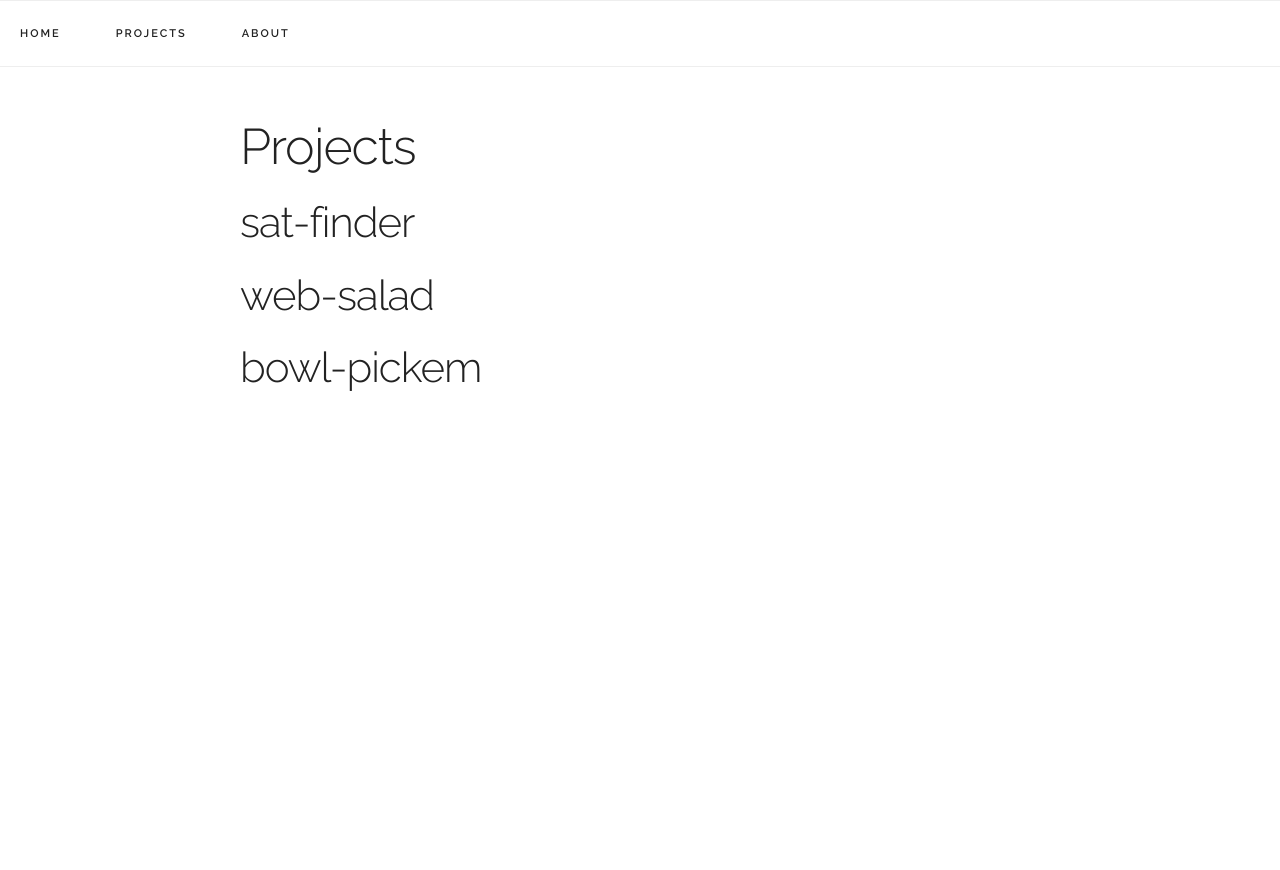
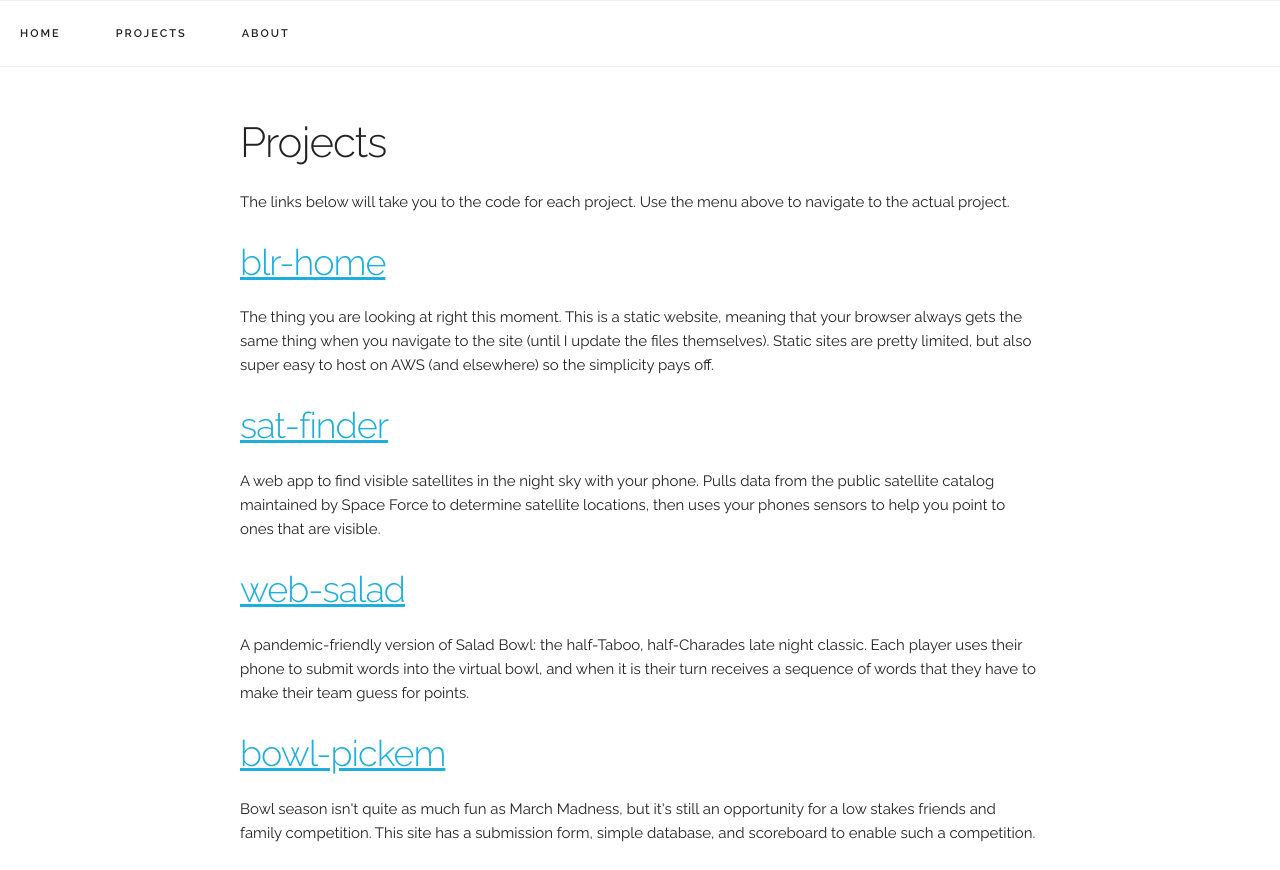
Before and after one commit to pdav5883/blr-home, a plain HTML site: page projects.html in a window 1280 px wide. Before the commit the page ends 800 px from the top, so only its background shows below. Drawn offline with nearby package versions, Linux system fonts and the light colour scheme.

Commit message:
Write about-projects

```diff
--- a/projects.html
+++ b/projects.html
@@ -28,10 +28,16 @@
       </div>
     </nav>
     <div class="top container">
-      <h1>Projects</h1>
-      <h2>sat-finder</h2>
-      <h2>web-salad</h2>
-      <h2>bowl-pickem</h2>
+      <h2>Projects</h2>
+      <p>The links below will take you to the code for each project. Use the menu above to navigate to the actual project.</p>
+      <h3><a href="https://github.com/pdav5883/blr-home" target="_blank" rel="noopener noreferrer">blr-home</a></h3>
+      <p>The thing you are looking at right this moment. This is a static website, meaning that your browser always gets the same thing when you navigate to the site (until I update the files themselves). Static sites are pretty limited, but also super easy to host on AWS (and elsewhere) so the simplicity pays off.</p>
+      <h3><a href="https://github.com/pdav5883/sat-finder" target="_blank" rel="noopener noreferrer">sat-finder</a></h3>
+      <p>A web app to find visible satellites in the night sky with your phone. Pulls data from the public satellite catalog maintained by Space Force to determine satellite locations, then uses your phones sensors to help you point to ones that are visible.</p>
+      <h3><a href="https://github.com/pdav5883/web-salad" target="_blank" rel="noopener noreferrer">web-salad</a></h3>
+      <p>A pandemic-friendly version of Salad Bowl: the half-Taboo, half-Charades late night classic. Each player uses their phone to submit words into the virtual bowl, and when it is their turn receives a sequence of words that they have to make their team guess for points.</p>
+      <h3><a href="https://github.com/pdav5883/bowl-pickem" target="_blank" rel="noopener noreferrer">bowl-pickem</a></h3>
+      <p>Bowl season isn't quite as much fun as March Madness, but it's still an opportunity for a low stakes friends and family competition. This site has a submission form, simple database, and scoreboard to enable such a competition.</p>
     </div>
 </body>
 </html>
```
Also changed, not shown: author.html (+1 -1 lines).
